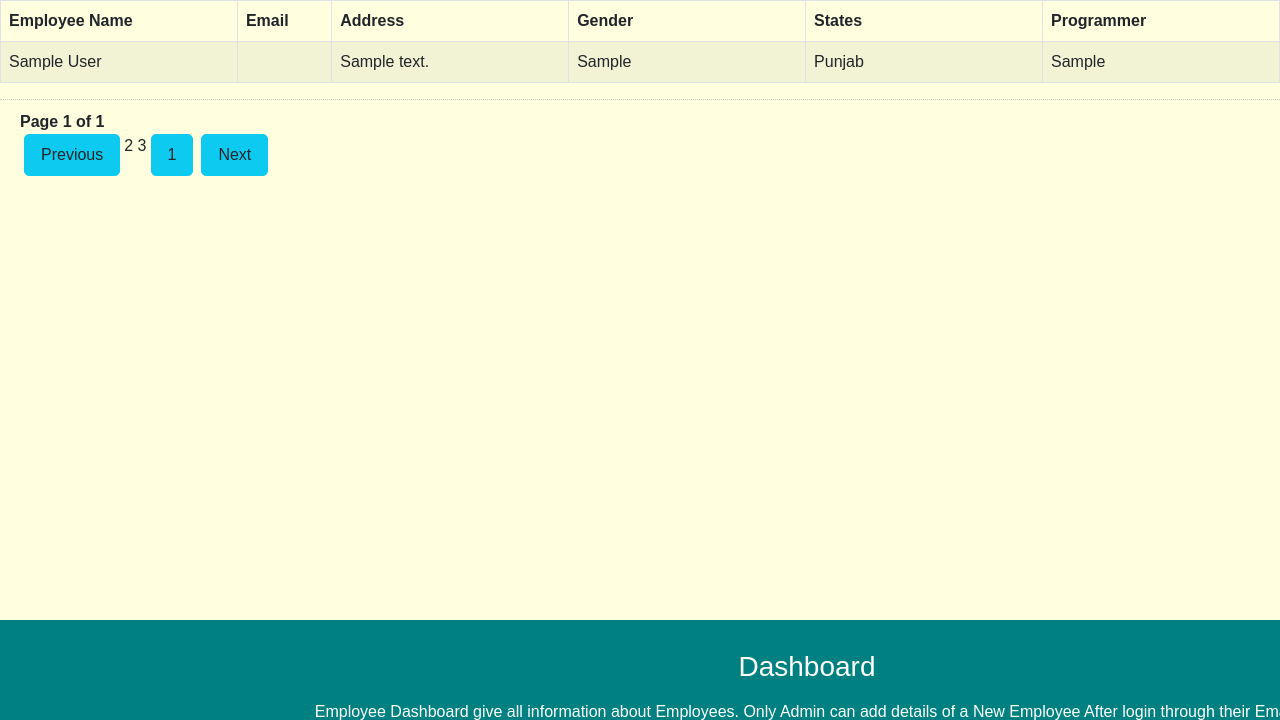
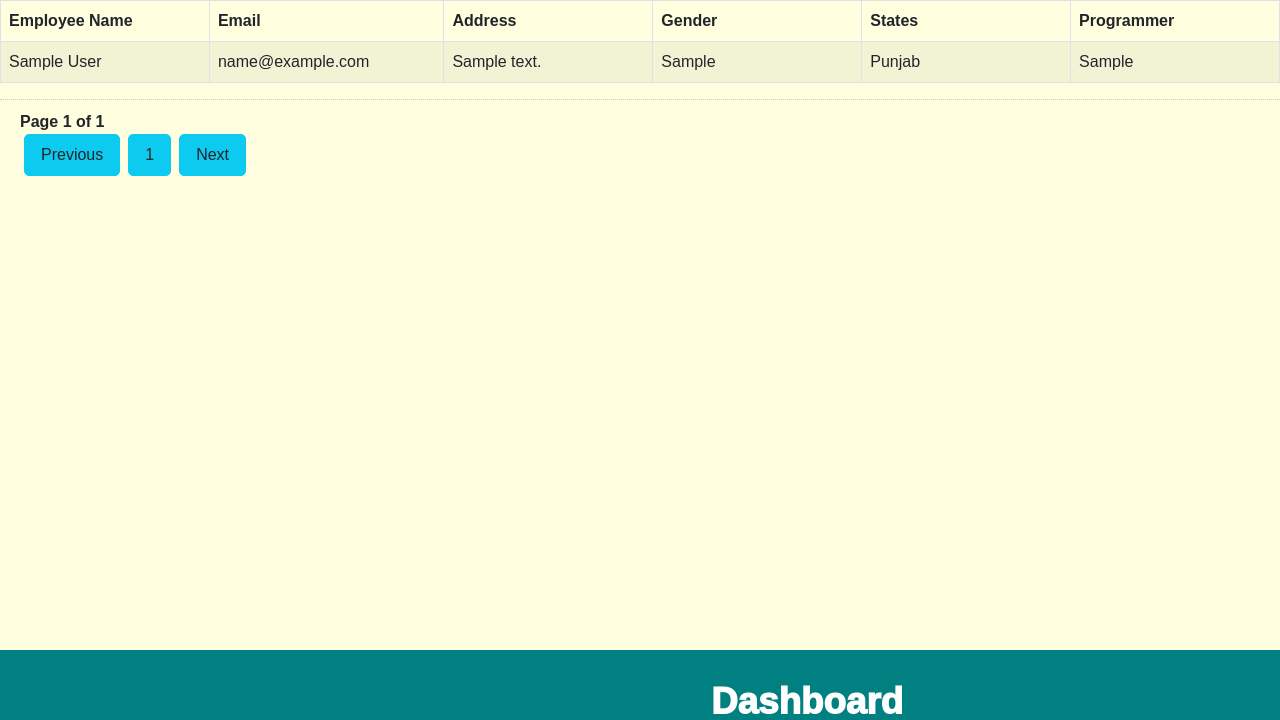
Before and after one commit to pankaj0114/php-crud, a PHP site: page /pankaj/pagination.php in a window 1280 px wide. Shown: the part 80-800 px from the top of the page. Run offline with PHP 8.4, Linux system fonts and the light colour scheme; the visitor is signed in with stand-in values (Sample User, id 1); tables that the repository leaves empty or names only in its code hold one stand-in row (values such as "Sample post"); data that the repository does not hold is empty.

Commit message:
2nd commit of 6th june

```diff
--- a/blank.php
+++ b/blank.php
@@ -1,3 +1,7 @@
+<!--
+    Blank page to given link to Reset password  on that page..
+-->
+
 <?php
 //echo "http://localhost/pankaj/passwordreset.php?token=".$_GET['token'];
 ?>
--- a/create.php
+++ b/create.php
@@ -25,7 +25,7 @@ if (!empty($_POST)) {
   } else {
     $programmer = "NO";
   }
-  $valid = true;
+   $valid = true;
   if (empty($name)) {
     $nameErr = 'Please Enter Employee Name';
     $valid = false;
@@ -85,9 +85,9 @@ if (!empty($_POST)) {
             <div>
               <b><label for="name" class="form-label"> Employee Name</label></b>
               <input type="text" class="form-control" name="name" id="name"
-                value="<?php echo !empty($name) ? $name : ''; ?>" required title="Please enter the Employee name ">
+                value="<?php echo !empty($name) ? $name : ''; ?>" required title="Please Enter the Employee name ">
                  <span class="error">
-                  <?php echo $nameErr; ?>
+                  <?php echo" $nameErr"; ?>
               </span>
             </div>
             <div>
--- a/footer.css
+++ b/footer.css
@@ -14,7 +14,7 @@ footer {
     left: 0;
     right: 0;
     background: #008080;
-    height: 100px;
+    height: 70px;
     width: 20vw;
     padding-top: 30px;
     color: #fff;
--- a/footer.html
+++ b/footer.html
@@ -9,7 +9,7 @@
 
         <footer>
           <div class=”footer-content”>
-            <h3><p> Dashboard </p></h3>
+            <b><h3 style="font-weight:1000 ; font-size:230%"><p> Dashboard </p></h3></b>
 
             <p class="footer-content"> Employee Dashboard give all information about Employees.
            Only Admin can add details of a New Employee After login through their Email.
--- a/pagination.php
+++ b/pagination.php
@@ -76,9 +76,7 @@ if (empty($_SESSION['email']) || $_SESSION['email'] == '') {
             $result = $conn->query($sql);
             while ($row = mysqli_fetch_array($result)) {
                 echo "<tr> <td>".$row['name'] ."</td>
-                        <td>".$row['2
-                        3
-                        email']."</td>
+                     <td> ".$row['email']."</td>
                     <td>".$row['address']."</td>
                     <td>".$row['gender']."</td>
                     <td>".$row['states']."</td>
@@ -112,8 +110,8 @@ if (empty($_SESSION['email']) || $_SESSION['email'] == '') {
                 <a <?php if ($page_no > 1) {
                     echo "href='?page_no=$previous_page'";
                 } ?>>Previous</a>
-            </li>2
-3
+            </li>
+
 
 
 
--- a/signup.php
+++ b/signup.php
@@ -56,8 +56,8 @@ if ($_SERVER["REQUEST_METHOD"] == "POST") {
 
 
     /*
-    var_dump($showErr);
-    die();
+    //var_dump($showErr);
+    //die();
     */
 
 
@@ -104,7 +104,7 @@ if ($_SERVER["REQUEST_METHOD"] == "POST") {
 
 
                 <br>
-                <input type="submit" value="SIGN UP">
+                <input type="submit" value="SIGN UP ">
 
 
             </form>
```
Also changed, not shown: index.php (+9 -6 lines), update.php (+11 -1 lines).
